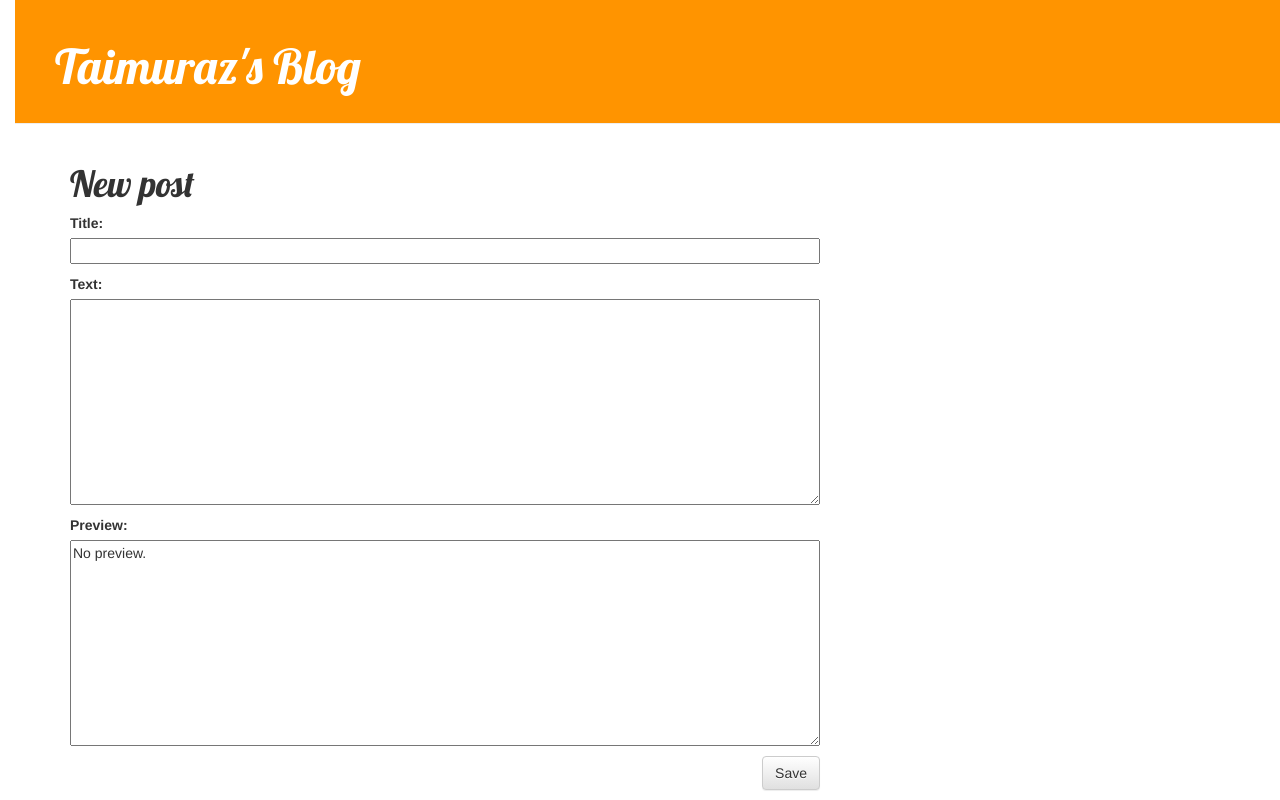
After one commit to Taimuraz/myblog, a Django app: page /post/new/ in a window 1280 px wide. The commit adds this page. Run offline with Django 3.2, Linux system fonts and the light colour scheme; some libraries are stand-ins or nearby versions.

Commit message:
added form to new page creation

```diff
--- /dev/null
+++ b/blog/forms.py
@@ -0,0 +1,8 @@
+from django import forms
+from .models import Post
+
+
+class PostForm(forms.ModelForm):
+    class Meta:
+        model = Post
+        fields = ('title', 'text', 'preview')
--- a/blog/models.py
+++ b/blog/models.py
@@ -8,6 +8,7 @@ class Post(models.Model):
     text = models.TextField()
     created_date = models.DateTimeField(default=timezone.now)
     published_date = models.DateTimeField(blank=True, null=True)
+    preview = models.TextField(default="No preview.")
 
     def publish(self):
         self.published_date = timezone.now()
--- a/blog/templates/blog/base.html
+++ b/blog/templates/blog/base.html
@@ -2,14 +2,17 @@
 <html>
         <head>
             <link href="https://fonts.googleapis.com/css?family=Lobster&subset=latin,cyrillic" rel="stylesheet" type="text/css">
-            <title>Django blog</title>
+            <title>Taimuraz blog</title>
             <link rel="stylesheet" href="//maxcdn.bootstrapcdn.com/bootstrap/3.2.0/css/bootstrap.min.css">
             <link rel="stylesheet" href="//maxcdn.bootstrapcdn.com/bootstrap/3.2.0/css/bootstrap-theme.min.css">
             <link rel="stylesheet" href="{% static 'css/blog.css' %}">
         </head>
         <body>
             <div class="page-header">
-                <h1><a href="/">Django Girls Blog</a></h1>
+                {% if user.is_authenticated %}
+                    <a href="{% url 'post_new' %}" class="top-menu"><span class="glyphicon glyphicon-plus"></span></a>
+                {% endif %}
+                <h1><a href="/">Taimuraz's Blog</a></h1>
             </div>
             <div class="content container">
                 <div class="row">
--- a/blog/templates/blog/post_detail.html
+++ b/blog/templates/blog/post_detail.html
@@ -7,6 +7,7 @@
                     {{ post.published_date }}
                 </div>
             {% endif %}
+                <a class="btn btn-default" href="{% url 'post_edit' pk=post.pk %}"><span class="glyphicon glyphicon-pencil"></span></a>
             <h1>{{ post.title }}</h1>
             <p>{{ post.text|linebreaksbr }}</p>
         </div>
--- /dev/null
+++ b/blog/templates/blog/post_edit.html
@@ -0,0 +1,9 @@
+{% extends 'blog/base.html' %}
+
+    {% block content %}
+        <h1>New post</h1>
+        <form method="POST" class="post-form">{% csrf_token %}
+            {{ form.as_p }}
+            <button type="submit" class="save btn btn-default">Save</button>
+        </form>
+    {% endblock %}
--- a/blog/templates/blog/post_list.html
+++ b/blog/templates/blog/post_list.html
@@ -6,7 +6,8 @@
                 {{ post.published_date }}
             </div>
                 <h1><a href="{% url 'post_detail' pk=post.pk %}">{{ post.title }}</a></h1>
-            <p>{{ post.text|linebreaksbr }}</p>
+            <p>{{ post.preview|linebreaksbr }}</p>
+            <a class="more_btn"  href="{% url 'post_detail' pk=post.pk %}">More...</a>
         </div>
     {% endfor %}
 {% endblock %}
--- a/blog/urls.py
+++ b/blog/urls.py
@@ -4,4 +4,6 @@ from . import views
 urlpatterns = [
     url(r'^$', views.post_list, name='post_list'),
     url(r'^post/(?P<pk>[0-9]+)/$', views.post_detail, name='post_detail'),
+    url(r'^post/new/$', views.post_new, name='post_new'),
+    url(r'^post/(?P<pk>[0-9]+)/edit/$', views.post_edit, name='post_edit'),
 ]
--- a/blog/views.py
+++ b/blog/views.py
@@ -1,9 +1,9 @@
 from django.shortcuts import get_object_or_404
+from django.shortcuts import redirect
 from django.shortcuts import render
 from django.utils import timezone
-from . models import Post
-
-
+from .forms import PostForm
+from .models import Post
 
 
 def post_list(request):
@@ -14,3 +14,32 @@ def post_list(request):
 def post_detail(request, pk):
     post = get_object_or_404(Post, pk=pk)
     return render(request, 'blog/post_detail.html', {'post': post})
+
+
+def post_new(request):
+    if request.method == "POST":
+        form = PostForm(request.POST)
+        if form.is_valid():
+            post = form.save(commit=False)
+            post.author = request.user
+            post.published_date = timezone.now()
+            post.save()
+            return redirect('post_detail', pk=post.pk)
+    else:
+        form = PostForm()
+    return render(request, 'blog/post_edit.html', {'form': form})
+
+
+def post_edit(request, pk):
+    post = get_object_or_404(Post, pk=pk)
+    if request.method == "POST":
+        form = PostForm(request.POST, instance=post)
+        if form.is_valid():
+            post = form.save(commit=False)
+            post.author = request.user
+            post.published_date = timezone.now()
+            post.save()
+            return redirect('post_detail', pk=post.pk)
+    else:
+        form = PostForm(instance=post)
+    return render(request, 'blog/post_edit.html', {'form': form})
```
Also changed, not shown: blog/migrations/0002_post_preview.py (added).
